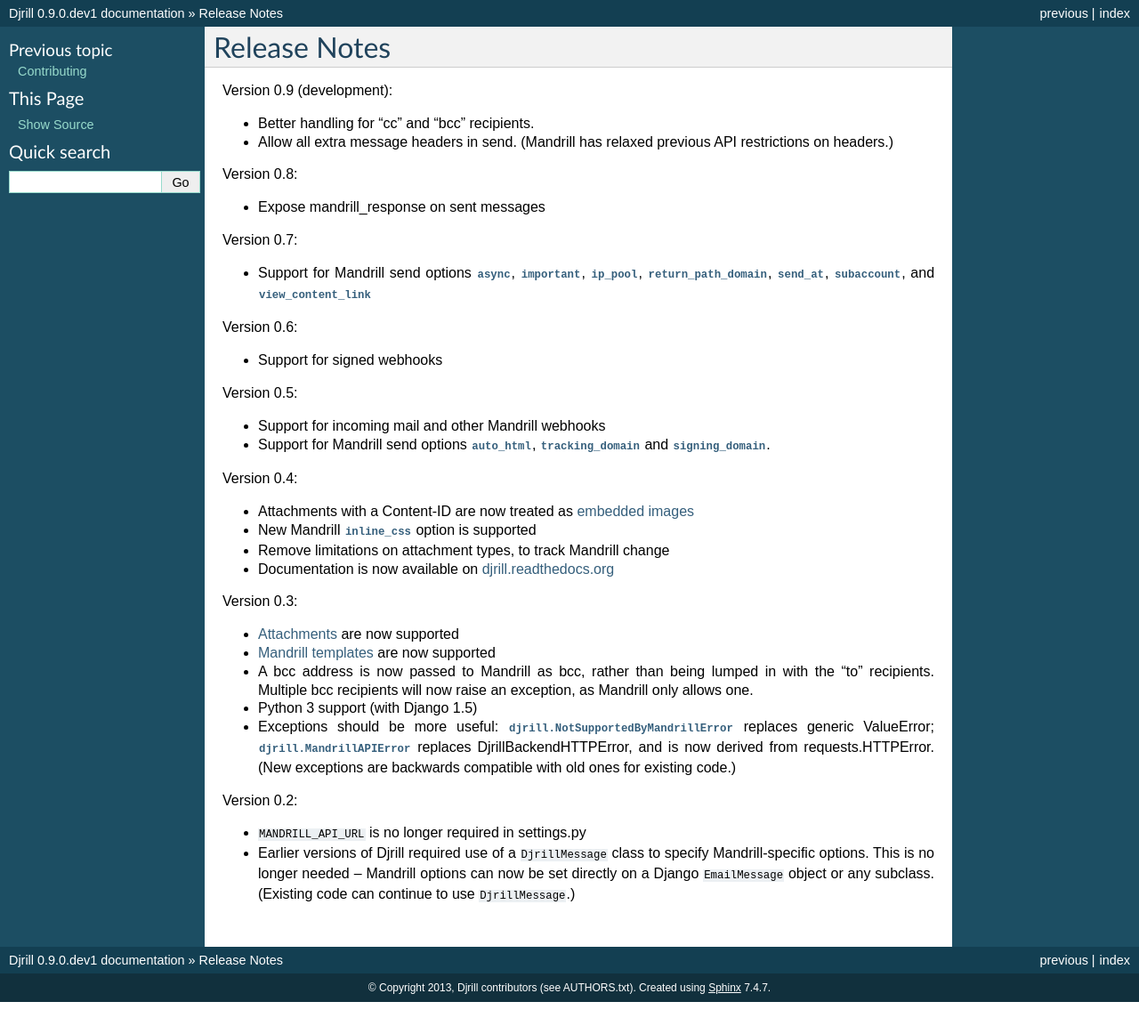
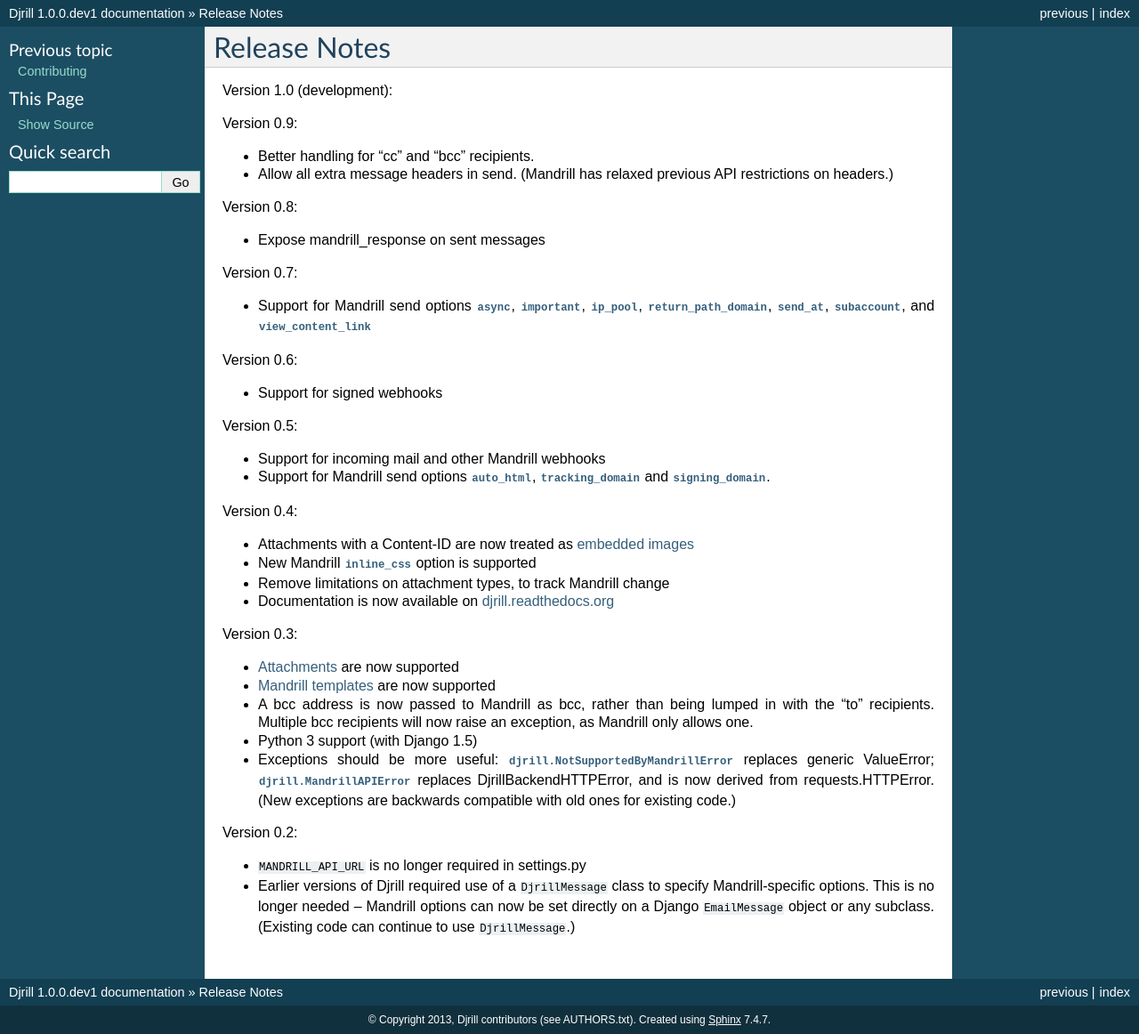
Before and after one commit to brack3t/Djrill, a Sphinx documentation site: the page built from docs/history.rst, in a window 1280 px wide. Shown: the whole page at 89% size. Built offline with Sphinx 7.4.7, drawn with Linux system fonts in a browser that asks for light colours; before the commit the page ends 1126 px from its top, so only the background shows below that.

Commit message:
Open dev branch for 1.0

```diff
--- a/djrill/_version.py
+++ b/djrill/_version.py
@@ -1,3 +1,3 @@
-VERSION = (0, 9, 0, 'dev1')  # Remove the 'dev1' component in release branches
+VERSION = (1, 0, 0, 'dev1')  # Remove the 'dev1' component in release branches
 __version__ = '.'.join([str(x) for x in VERSION])
 __minor_version__ = '.'.join([str(x) for x in VERSION[:2]])  # Sphinx's X.Y "version"
--- a/docs/history.rst
+++ b/docs/history.rst
@@ -1,7 +1,10 @@
 Release Notes
 =============
 
-Version 0.9 (development):
+Version 1.0 (development):
+
+
+Version 0.9:
 
 * Better handling for "cc" and "bcc" recipients.
 * Allow all extra message headers in send.
```
